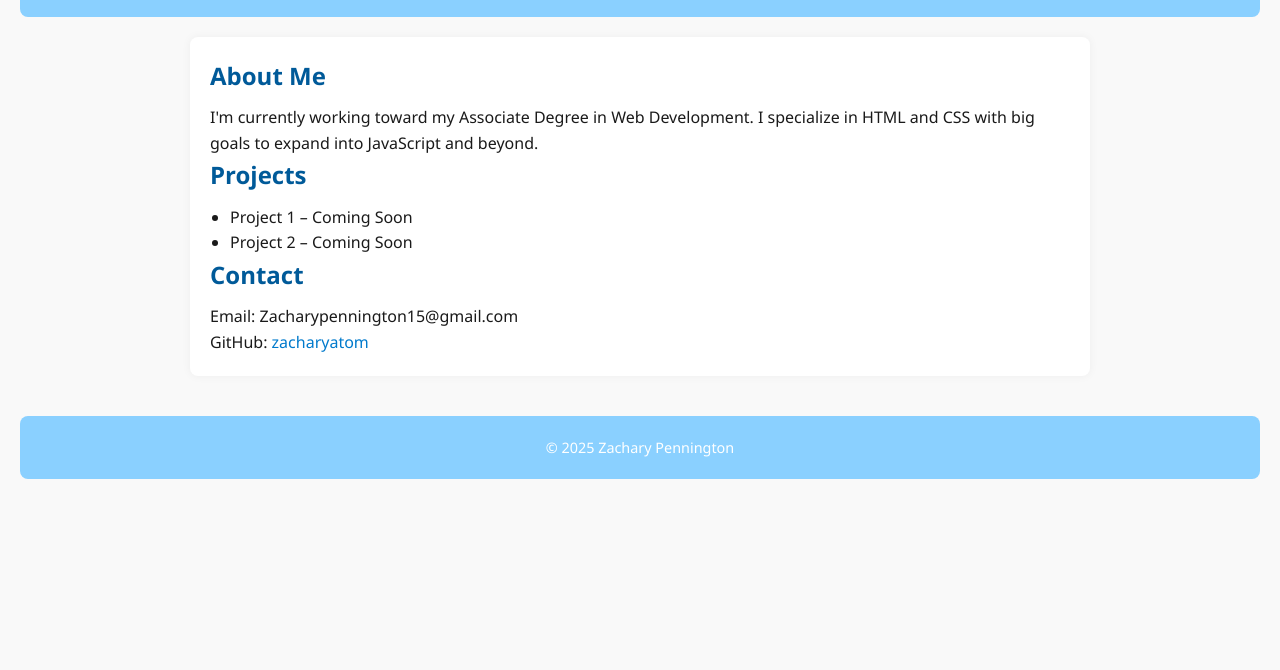
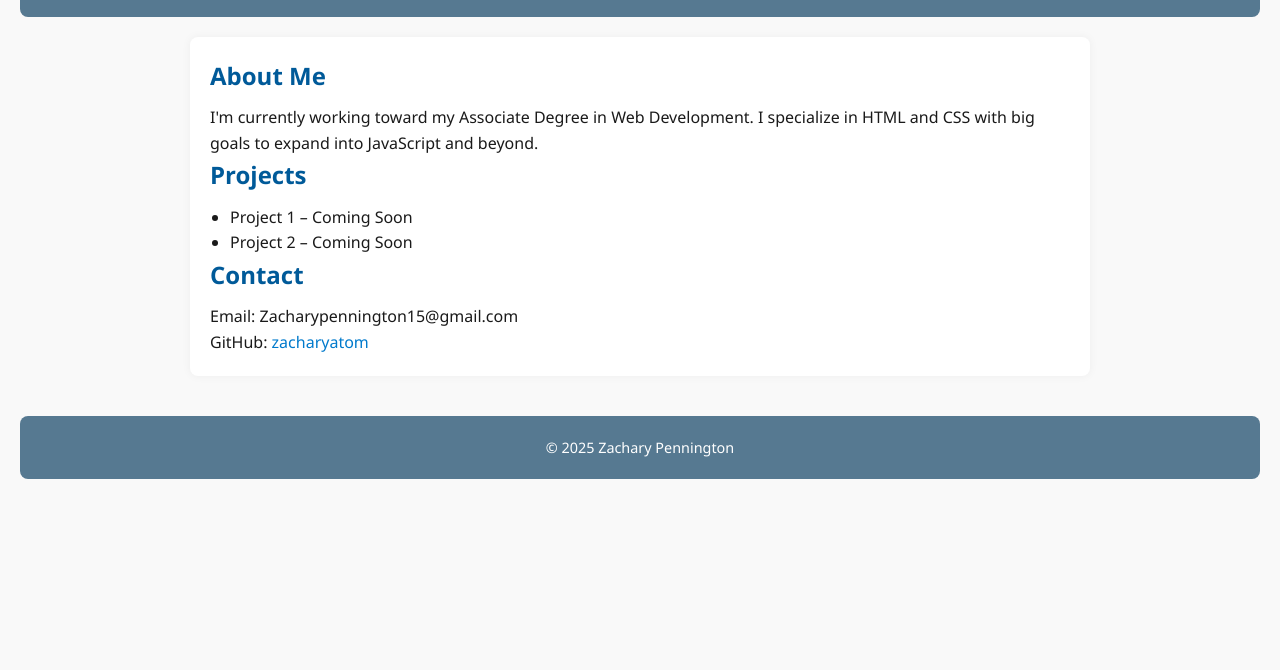
Before and after one commit to Zacharyatom/zacharyatom.github.io, a plain HTML site: page index.html in a window 1280 px wide. Shown: the part 130-800 px from the top of the page. Drawn offline with Linux system fonts and the light colour scheme.

Commit message:
color update

```diff
--- a/style.css
+++ b/style.css
@@ -15,7 +15,7 @@
 
 
   header, footer {
-    background-color: #8ad0ff;
+    background-color: #567991;
     color: white;
     text-align: center;
     padding: 20px;
```
